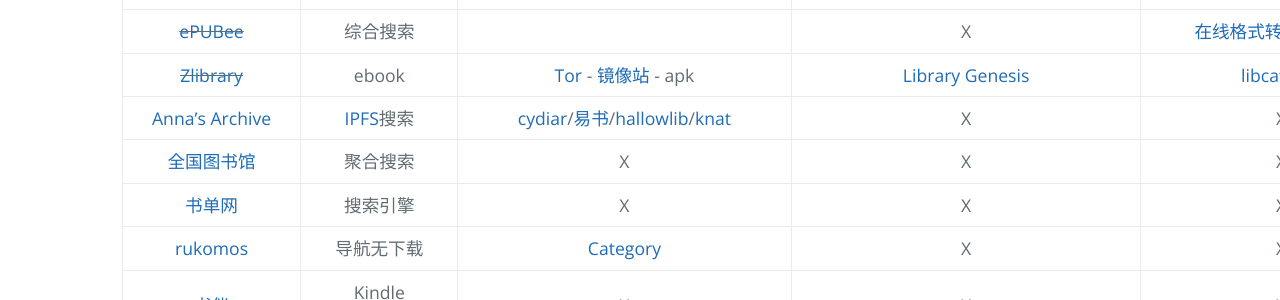
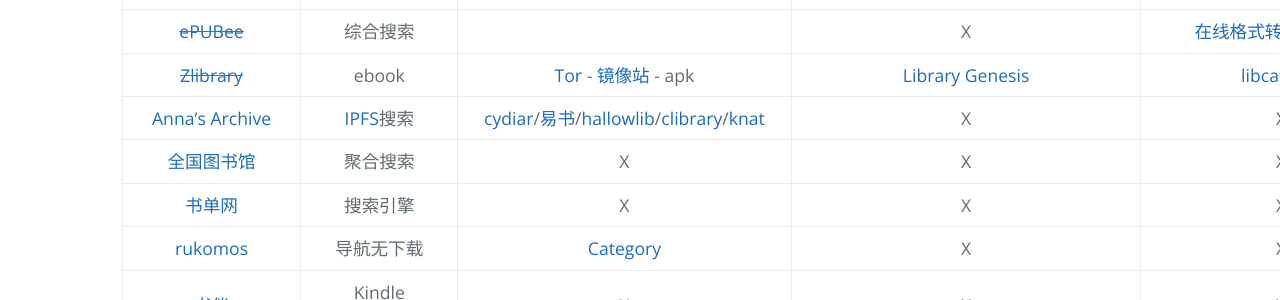
Before and after one commit to AmbroseRen/test, a Jekyll site: the page built from Library/BookSearch.md, in a window 1280 px wide and 900 px high, scrolled down 667 px. Shown: the part 154-454 px from the top of the window. Built offline with Jekyll 4.4.1, drawn with Linux system fonts in a browser that asks for light colours; our own code applies the rules of GitHub Pages for plain Markdown files; the repository's description, which GitHub fills in, is left out.

Commit message:
Update BookSearch.md

```diff
--- a/Library/BookSearch.md
+++ b/Library/BookSearch.md
@@ -24,7 +24,7 @@
 | [sobooks](https://sobooks.cc/) | 搜索 | X | X | X |
 | ~~[ePUBee](http://cn.epubee.com/books/?action=addbooks)~~ | 综合搜索 |  | X | [在线格式转换](https://www.aconvert.com/cn/ebook/epub-to-mobi/) - [转换二](http://cn.epubee.com/) |
 | ~~[Zlibrary](https://b-ok.global/)~~ | ebook | [Tor](../Doc/Tools/Tor.md) - [镜像站](https://mirror.yibook.org/) - apk | [Library Genesis](http://libgen.rs/) | [libcats](https://libcats.org/)-Ru |
-| [Anna's Archive](https://annas-archive.org) | [IPFS](../Doc/article/IPFS.md)搜索 | [cydiar](https://zlib.cydiar.com/)/[易书](https://search.yibook.org/)/[hallowlib](https://bk.hallowlib.org/)/[knat](https://zlib.knat.network/) | X | X |
+| [Anna's Archive](https://annas-archive.org) | [IPFS](../Doc/article/IPFS.md)搜索 | [cydiar](https://zlib.cydiar.com/)/[易书](https://search.yibook.org/)/[hallowlib](https://bk.hallowlib.org/)/[clibrary](https://clibrary.cn/#/)/[knat](https://zlib.knat.network/) | X | X |
 | [全国图书馆](http://www.ucdrs.superlib.net/) | 聚合搜索 | X | X | X |
 | [书单网](https://www.shudan.vip/) | 搜索引擎 | X | X | X |
 | [rukomos](http://cn-library.rukomos.ru/) | 导航无下载 | [Category](http://cn-library.rukomos.ru/list_categories.html) | X | X |
```
